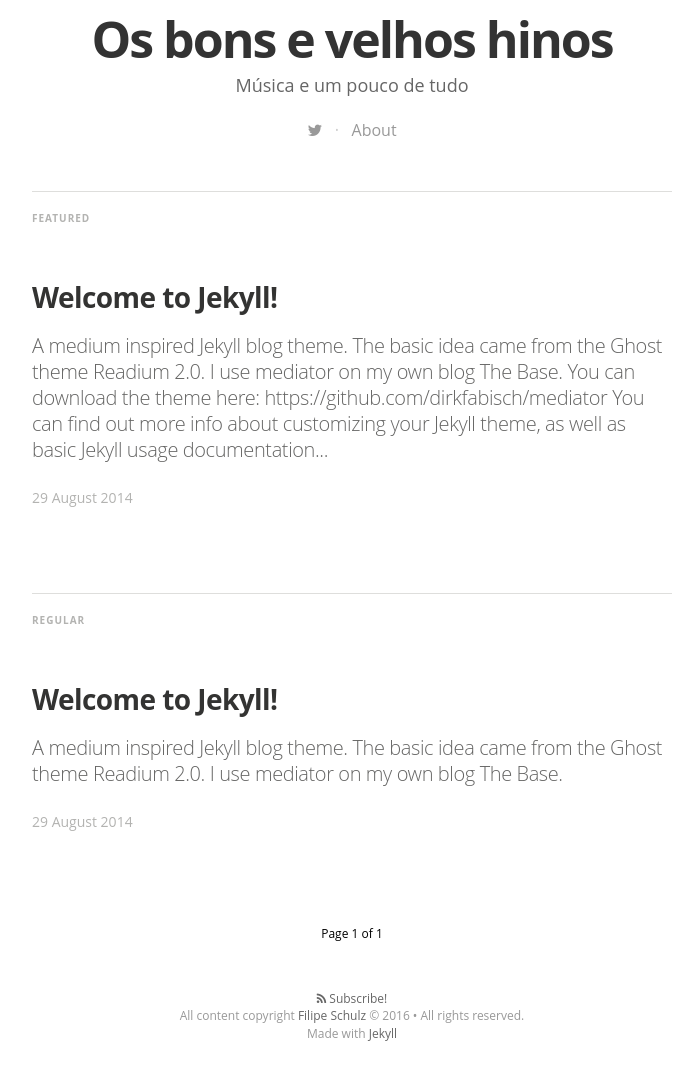
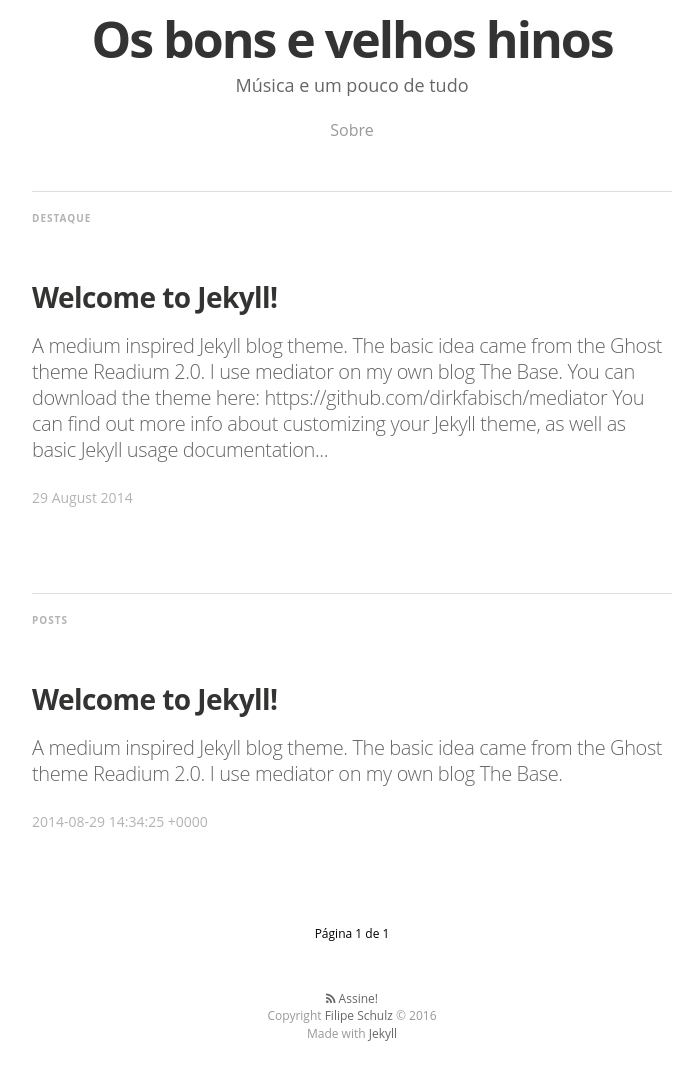
Before and after one commit to filipe-schulz/filipe-schulz.github.io, a Jekyll site: the page built from index.html, in a window 1280 px wide and 1400 px high, scrolled down 210 px. Shown: the part 310-1390 px from the top of the window, without its empty margins (288-981 px from the left). Built offline with Jekyll 4.4.1, drawn with Linux system fonts in a browser that asks for light colours; nearby versions of some CDN libraries; some web fonts are replaced; the list of posts is cut into pages by our own code.

Commit message:
alterando strings

```diff
--- a/_config.yml
+++ b/_config.yml
@@ -23,19 +23,19 @@ paginate:	5
 url: "http://filipe-schulz.github.io" # the base hostname & protocol for your site
 baseurl: ""
 #used to display twitter cards
-twitter_handle: '@provalvemenet'
+# twitter_handle: '@provalvemenet'
 
 #fill in disqus shortname to use disqus
 #disqus: disqus-shortname
 
 # social icons and sharing options
-social:
-  - icon:	twitter
-    url:	https://twitter.com/provalvemenet
-    desc: Follow me on twitter
-    share_url: http://twitter.com/share
-    share_title: ?text=
-    share_link: "&amp;url="
+# social:
+#   - icon:	twitter
+#     url:	https://twitter.com/provalvemenet
+#     desc: Follow me on twitter
+#     share_url: http://twitter.com/share
+#     share_title: ?text=
+#     share_link: "&amp;url="
 
 #  - icon:	facebook
 #    url:	https://facebook.com/???
--- a/_includes/footer.html
+++ b/_includes/footer.html
@@ -1,9 +1,9 @@
 <!-- footer start -->
 
 <footer class="site-footer">
-  <a class="subscribe" href="{{ "/feed.xml" | prepend: site.baseurl }}"> <span class="tooltip"> <i class="fa fa-rss"></i> Subscribe!</span></a>
+  <a class="subscribe" href="{{ "/feed.xml" | prepend: site.baseurl }}"> <span class="tooltip"> <i class="fa fa-rss"></i> Assine!</span></a>
     <div class="inner">
-         <section class="copyright">All content copyright <a href="mailto:{{ site.email}}">{{ site.name }}</a> &copy; {{ site.time | date: '%Y' }} &bull; All rights reserved.</section>
+         <section class="copyright">Copyright <a href="mailto:{{ site.email}}">{{ site.name }}</a> &copy; {{ site.time | date: '%Y' }}</section>
          <section class="poweredby">Made with <a href="http://jekyllrb.com"> Jekyll</a></section>
     </div>
 </footer>
--- a/index.html
+++ b/index.html
@@ -23,7 +23,7 @@ layout: default
             &nbsp;&nbsp;·&nbsp;&nbsp;
         {% endif %}
       {% endfor %}
-      <a href="/about/">About</a>
+      <a href="/sobre/">Sobre</a>
     </div>
 </header>
 
@@ -31,7 +31,7 @@ layout: default
 <main class="content" role="main">
 
     {% if site.tags.featured %}
-    <h5 class="index-headline featured"><span>Featured</span></h5>
+    <h5 class="index-headline featured"><span>Destaque</span></h5>
 
     <div class="container featured">
       {% for post in site.tags.featured %}
@@ -52,7 +52,7 @@ layout: default
       {% endfor %}
     </div>
 
-    <h5 class="index-headline normal"><span>Regular</span></h5>
+    <h5 class="index-headline normal"><span>Posts</span></h5>
     {% endif %}
 
     <div class="cf frame">
@@ -66,7 +66,7 @@ layout: default
               <p>{{ post.excerpt | strip_html | truncatewords: 50 }}</p>
             </section>
             <div class="post-meta">
-              <time datetime="{{ post.date | date_to_long_string }}">{{ post.date | date_to_long_string }}</time>
+              <time datetime="{{ post.date }}">{{ post.date }}</time>
 <!--            <span class="post-tags-set">on {{#foreach tags}}<span class="post-tag-{{slug}}">{{#if @first}}{{else}}, {{/if}}<a href="/tag/{{slug}}">{{name}}</a></span>{{/foreach}}</span>-->
             </div>
           </div>
@@ -76,14 +76,14 @@ layout: default
 
     <nav class="pagination" role="navigation">
       {% if paginator.next_page %}
-        <a class="newer-posts" href="/page{{paginator.next_page}}">&larr; Older posts</a>
+        <a class="newer-posts" href="/page{{paginator.next_page}}">&larr; Antigos</a>
       {% endif %}
-      <span class="page-number">Page {{ paginator.page }} of {{ paginator.total_pages }}</span>
+      <span class="page-number">Página {{ paginator.page }} de {{ paginator.total_pages }}</span>
       {% if paginator.previous_page %}
         {% if paginator.page == 2 %}
-          <a class="older-posts" href="/">Newer posts &rarr;</a>
+          <a class="older-posts" href="/">Novos &rarr;</a>
         {% else %}
-          <a class="older-posts" href="/page{{paginator.previous_page}}">Newer posts &rarr;</a>
+          <a class="older-posts" href="/page{{paginator.previous_page}}">Novos &rarr;</a>
         {% endif %}
       {% endif %}
     </nav>
```
Also changed, not shown: about.md (+2 -2 lines).
